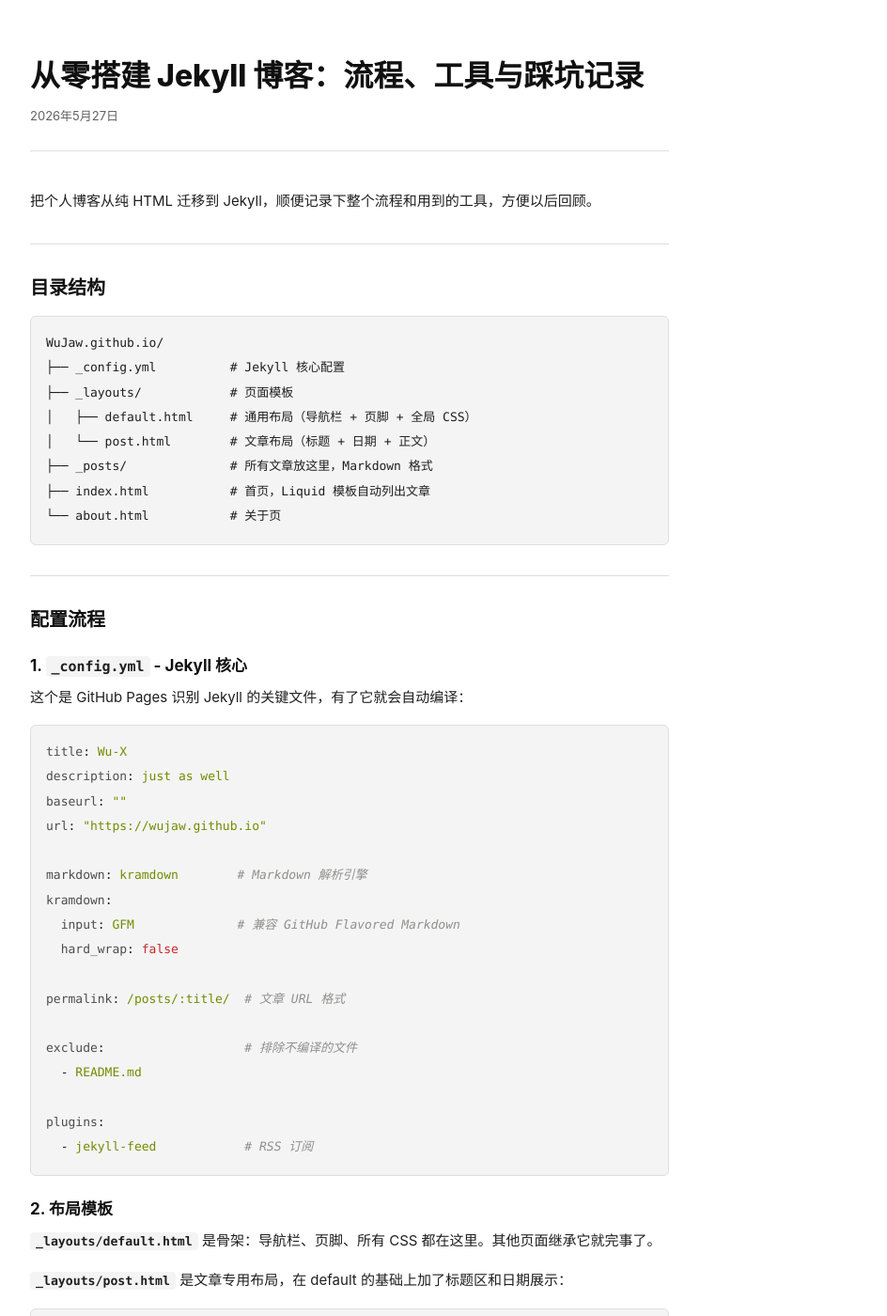
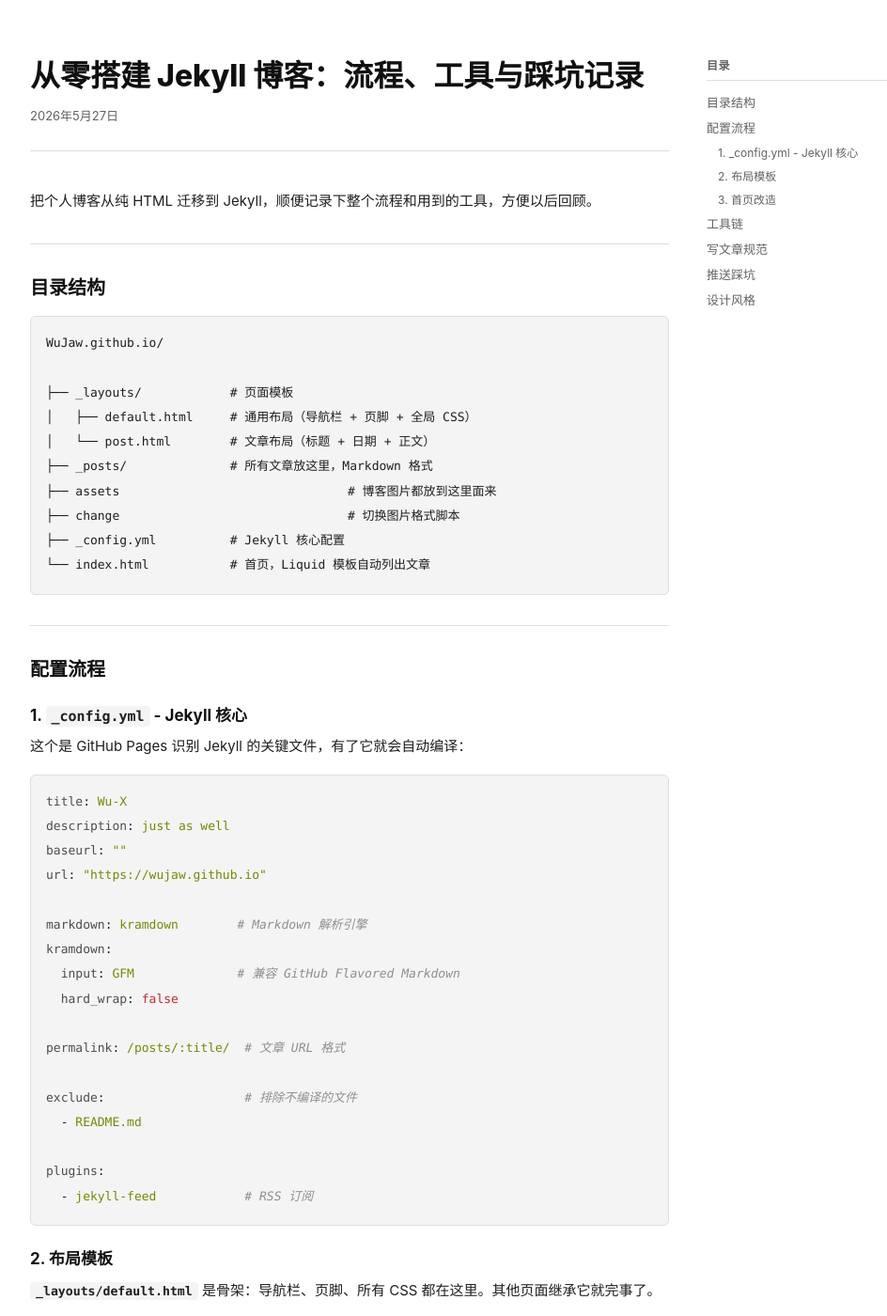
Before and after one commit to WuJaw/WuJaw.github.io, a Jekyll site: the page built from _posts/2026-05-27-博客000-jekyll-build.md, in a window 1280 px wide and 1400 px high. Shown: the whole window at 94% size, without its empty margins (268-1212 px from the left). Built offline with Jekyll 4.4.1, drawn with Linux system fonts in a browser that asks for light colours; some of the changed text lies outside the part shown.

Commit message:
添加侧面大纲

````diff
--- a/_layouts/default.html
+++ b/_layouts/default.html
@@ -372,6 +372,80 @@
     color: var(--ink);
   }
 
+  /* ========== 文章大纲 TOC ========== */
+  .toc-panel {
+    position: fixed;
+    top: 60px;
+    /* 定位到正文右侧 20px 处 */
+    left: calc(50% + 380px);
+    width: 200px;
+    max-height: calc(100vh - 120px);
+    overflow-y: auto;
+    font-size: var(--fs-small);
+    line-height: 1.6;
+    /* 细滚动条 */
+    scrollbar-width: thin;
+    scrollbar-color: var(--line) transparent;
+  }
+
+  .toc-panel::-webkit-scrollbar { width: 3px; }
+  .toc-panel::-webkit-scrollbar-track { background: transparent; }
+  .toc-panel::-webkit-scrollbar-thumb { background: var(--line); border-radius: 2px; }
+
+  .toc-title {
+    font-size: var(--fs-meta);
+    font-weight: 700;
+    color: var(--quiet);
+    letter-spacing: 0.05em;
+    text-transform: uppercase;
+    margin-bottom: 10px;
+    padding-bottom: 6px;
+    border-bottom: 1px solid var(--line);
+  }
+
+  .toc-list {
+    list-style: none;
+    padding: 0;
+    margin: 0;
+  }
+
+  .toc-list li {
+    margin: 0;
+    padding: 0;
+  }
+
+  .toc-list a {
+    display: block;
+    padding: 3px 0 3px 0;
+    color: var(--quiet);
+    text-decoration: none;
+    transition: color 0.15s;
+    white-space: nowrap;
+    overflow: hidden;
+    text-overflow: ellipsis;
+  }
+
+  .toc-list a:hover {
+    color: var(--ink);
+  }
+
+  /* h3 缩进 */
+  .toc-list .toc-h3 > a {
+    padding-left: 12px;
+    font-size: var(--fs-meta);
+  }
+
+  /* 当前激活项 */
+  .toc-list a.active {
+    color: var(--ink);
+    font-weight: 600;
+  }
+
+  /* 只在足够宽的屏幕上显示 TOC（正文 720px + 两侧各需 ~220px） */
+  @media (max-width: 1160px) {
+    .toc-panel { display: none; }
+  }
+
   /* ========== 响应式 ========== */
   @media (max-width: 600px) {
     body {
--- a/_layouts/post.html
+++ b/_layouts/post.html
@@ -9,3 +9,67 @@ layout: default
 <div class="post-content">
   {{ content }}
 </div>
+
+<!-- 右侧大纲 TOC -->
+<nav class="toc-panel" id="toc-panel" aria-label="文章大纲"></nav>
+
+<script>
+(function () {
+  var panel = document.getElementById('toc-panel');
+  var content = document.querySelector('.post-content');
+  if (!panel || !content) return;
+
+  // 收集 h2 / h3
+  var headings = Array.from(content.querySelectorAll('h2, h3'));
+  if (headings.length < 2) { panel.style.display = 'none'; return; }
+
+  // 给每个标题加 id（如果没有的话）
+  headings.forEach(function (h, i) {
+    if (!h.id) {
+      h.id = 'heading-' + i;
+    }
+  });
+
+  // 构建 TOC HTML
+  var html = '<div class="toc-title">目录</div><ul class="toc-list">';
+  headings.forEach(function (h) {
+    var cls = h.tagName === 'H3' ? ' class="toc-h3"' : '';
+    // 取文字，去掉可能的行内 HTML 标签
+    var text = h.textContent.trim();
+    html += '<li' + cls + '><a href="#' + h.id + '">' + text + '</a></li>';
+  });
+  html += '</ul>';
+  panel.innerHTML = html;
+
+  // 高亮当前章节
+  var links = Array.from(panel.querySelectorAll('a'));
+
+  function onScroll() {
+    var scrollY = window.scrollY || window.pageYOffset;
+    var active = null;
+    for (var i = headings.length - 1; i >= 0; i--) {
+      if (headings[i].getBoundingClientRect().top + scrollY - 80 <= scrollY) {
+        active = i;
+        break;
+      }
+    }
+    links.forEach(function (a, i) {
+      a.classList.toggle('active', i === active);
+    });
+  }
+
+  window.addEventListener('scroll', onScroll, { passive: true });
+  onScroll();
+
+  // 平滑跳转
+  links.forEach(function (a) {
+    a.addEventListener('click', function (e) {
+      e.preventDefault();
+      var target = document.getElementById(a.getAttribute('href').slice(1));
+      if (target) {
+        window.scrollTo({ top: target.getBoundingClientRect().top + window.scrollY - 70, behavior: 'smooth' });
+      }
+    });
+  });
+})();
+</script>
--- a/_posts/2026-05-27-jekyll-build.md
+++ b/_posts/2026-05-27-博客000-jekyll-build.md
@@ -13,13 +13,15 @@ category: 博客
 
 ```
 WuJaw.github.io/
-├── _config.yml          # Jekyll 核心配置
+
 ├── _layouts/            # 页面模板
 │   ├── default.html     # 通用布局（导航栏 + 页脚 + 全局 CSS）
 │   └── post.html        # 文章布局（标题 + 日期 + 正文）
 ├── _posts/              # 所有文章放这里，Markdown 格式
-├── index.html           # 首页，Liquid 模板自动列出文章
-└── about.html           # 关于页
+├── assets				 # 博客图片都放到这里面来
+├── change				 # 切换图片格式脚本
+├── _config.yml          # Jekyll 核心配置
+└── index.html           # 首页，Liquid 模板自动列出文章
 ```
 
 ---
````
Also changed, not shown: _posts/2025-01-01-蓝牙wifi版本床垫指示灯.md (deleted, +0 -26 lines), .workbuddy/memory/2026-05-29.md (added), _posts/2025-05-27-操作手册000-A1 系列蜂巢基站.md (renamed from _posts/2025-05-27-A1 系列蜂巢基站.md), _posts/2026-05-28-协议000-蓝牙定位数据上行协议描述.md (renamed from _posts/2026-05-28-蓝牙定位数据上行协议描述.md), _posts/2026-05-28-博客001-jekyll-image-path.md (renamed from _posts/2026-05-28-jekyll-image-path.md).
